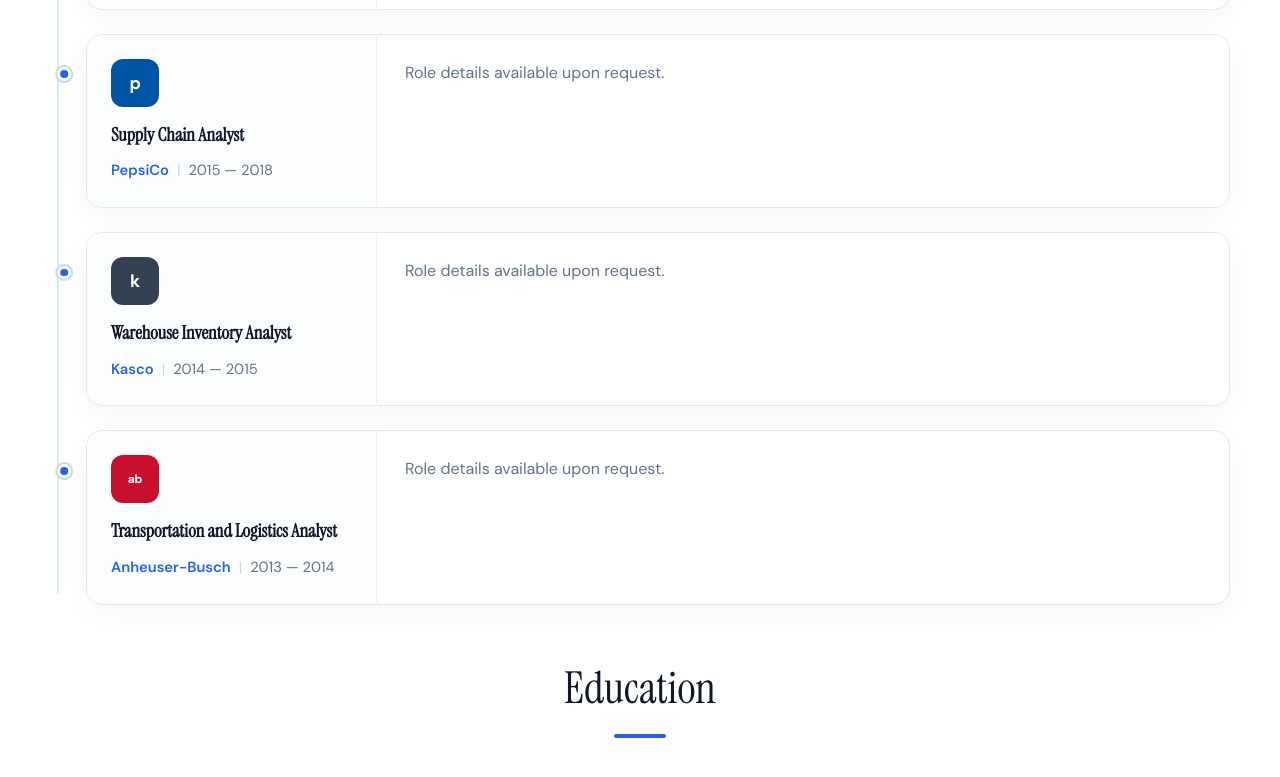
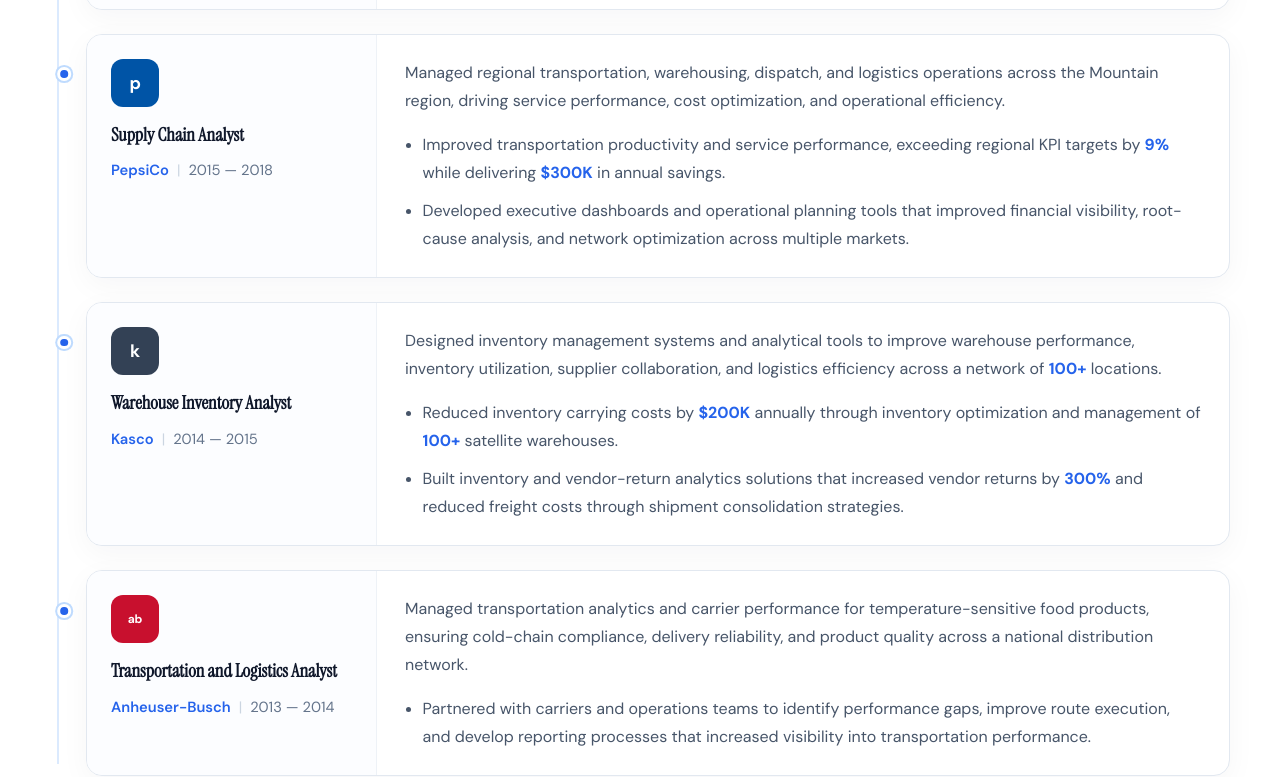
Before and after one commit to CaptianBoredASF/Website, a React (Vite) app: page / in a window 1280 px wide. Shown: the part 4300-5077 px from the top of the page. Built offline with nearby package versions, Linux system fonts and the light colour scheme.

Commit message:
Update site content and styling

```diff
--- a/src/data/resume.js
+++ b/src/data/resume.js
@@ -92,21 +92,32 @@
     company: 'PepsiCo',
     location: 'Denver, CO',
     period: '2015 — 2018',
-    highlights: [],
+    highlights: [
+      'Managed regional transportation, warehousing, dispatch, and logistics operations across the Mountain region, driving service performance, cost optimization, and operational efficiency.',
+      'Improved transportation productivity and service performance, exceeding regional KPI targets by 9% while delivering $300K in annual savings.',
+      'Developed executive dashboards and operational planning tools that improved financial visibility, root-cause analysis, and network optimization across multiple markets.',
+    ],
   },
   {
     role: 'Warehouse Inventory Analyst',
     company: 'Kasco',
     location: 'St. Louis, MO',
     period: '2014 — 2015',
-    highlights: [],
+    highlights: [
+      'Designed inventory management systems and analytical tools to improve warehouse performance, inventory utilization, supplier collaboration, and logistics efficiency across a network of 100+ locations.',
+      'Reduced inventory carrying costs by $200K annually through inventory optimization and management of 100+ satellite warehouses.',
+      'Built inventory and vendor-return analytics solutions that increased vendor returns by 300% and reduced freight costs through shipment consolidation strategies.',
+    ],
   },
   {
     role: 'Transportation and Logistics Analyst',
     company: 'Anheuser-Busch',
     location: 'St. Louis, MO',
     period: '2013 — 2014',
-    highlights: [],
+    highlights: [
+      'Managed transportation analytics and carrier performance for temperature-sensitive food products, ensuring cold-chain compliance, delivery reliability, and product quality across a national distribution network.',
+      'Partnered with carriers and operations teams to identify performance gaps, improve route execution, and develop reporting processes that increased visibility into transportation performance.',
+    ],
   },
 ]
 
```
